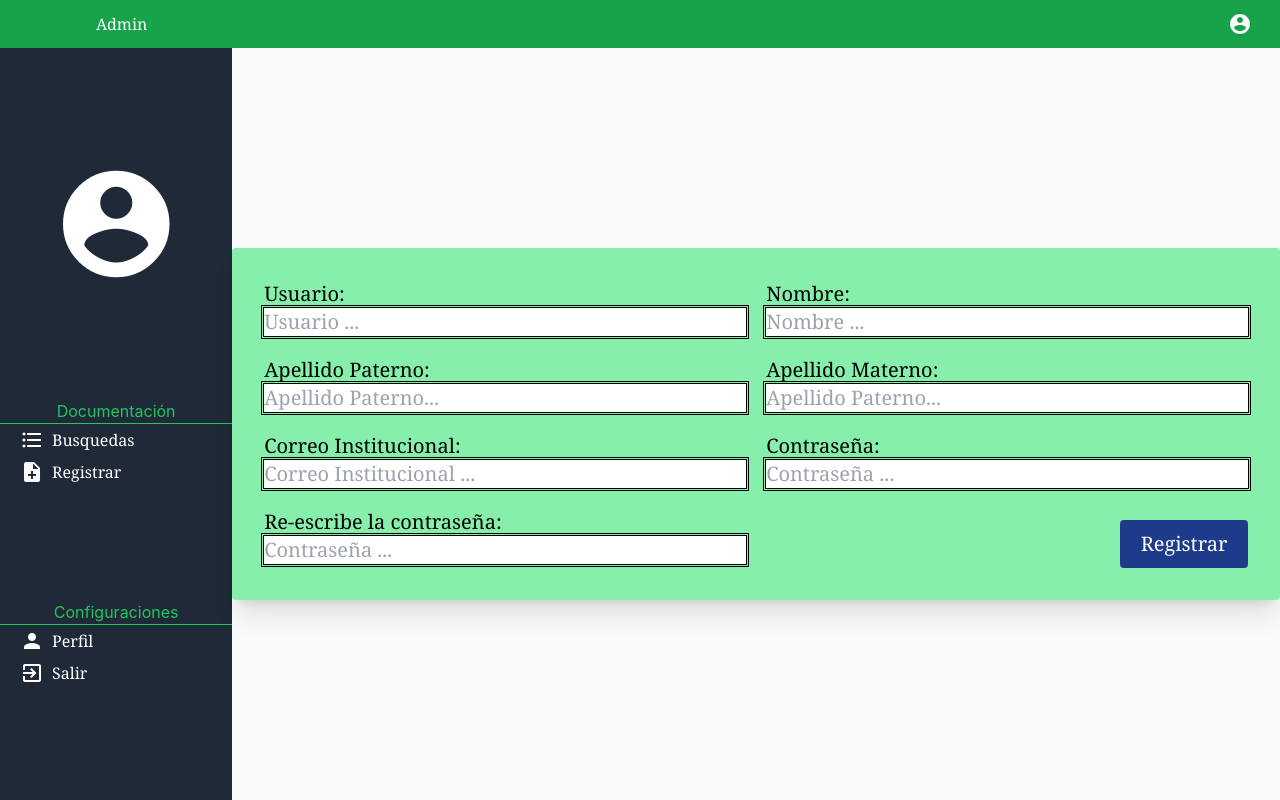
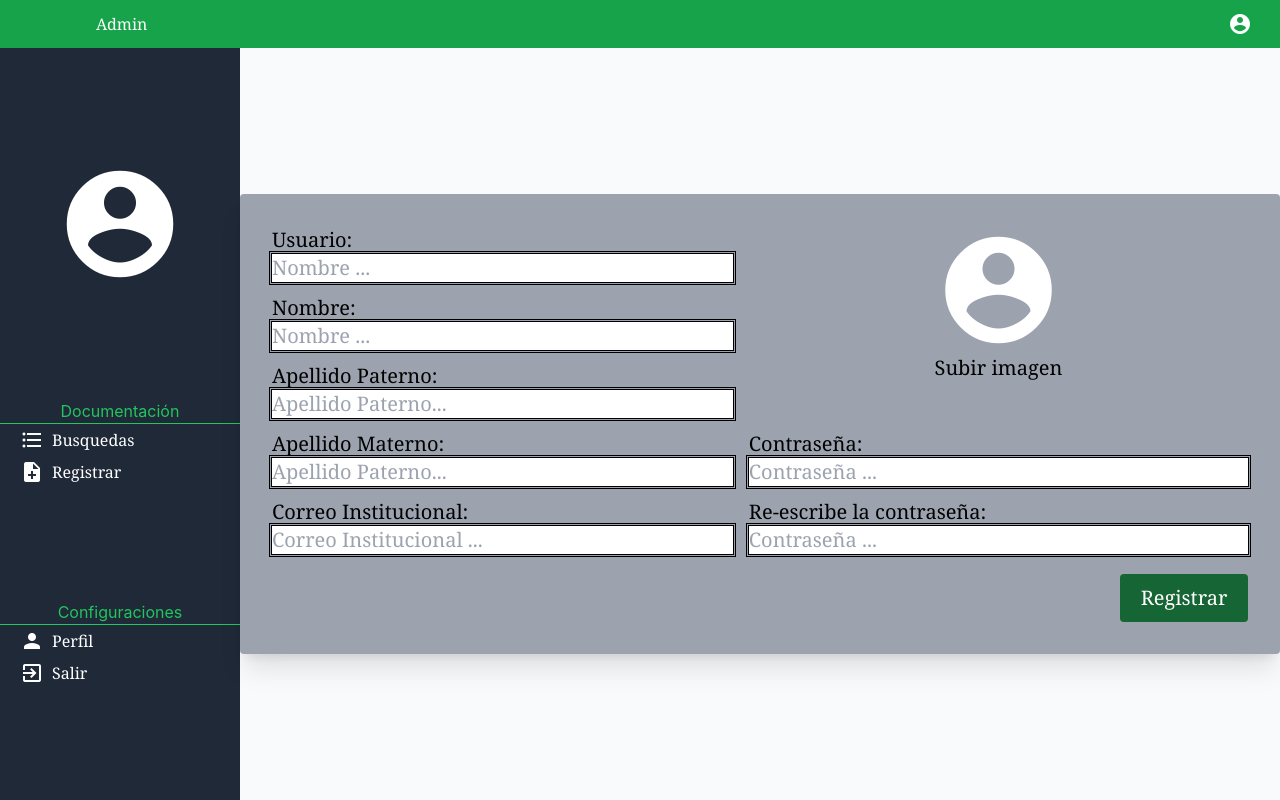
Before and after one commit to JazOki/Modular2, a Next.js app: page /dashboard_registrarA in a window 1280 px wide. Built offline with nearby package versions, Linux system fonts and the light colour scheme.

Commit message:
file done

```diff
--- a/pages/dashboard_registrarA.jsx
+++ b/pages/dashboard_registrarA.jsx
@@ -1,91 +1,105 @@
 import Layout from "../components/LayoutAdmin";
 
-const Perfil = () => {
+const Perfil = ({ icono }) => {
   return (
     <Layout>
       <div className="flex items-center justify-center h-full font-serif text-left text-xl bg-slate-50">
-        <div className="bg-green-300 rounded shadow-xl">
+        <div className="bg-gray-400 rounded shadow-xl">
           <form>
-            <div className="grid grid-cols-2 gap-5 p-6 md:p-8 text-center md:text-left">
-              {/* <div className="w-full flex flex-col justify-end">
-                <p className=" text-xl text-black-600 ">
-                  Usuario:
-                </p>
-                <select
-                  name="select"
-                  className=" text-black-600 w-auto outline-double outline-3"
-                >
-                  <option value="etapa1">Etapa 1: Planteamiento del problema </option>
-                  <option value="etapa2">Etapa 2: Resumen del protyecto </option>
-                  <option value="etapa3">Etapa 3: Documentación final </option>
-                </select>
-              </div> */}
-              <p className=" text-xl text-black ">
+            <div className="flex gap-4 p-6 md:p-8 text-center md:text-left">
+              <div id=" Primera columna" className="flex flex-col">
+                {/* <p className=" text-xl text-black ">
                   Usuario:
                   <input
                     type="text"
-                  className="text-black outline-double outline-3 w-full" readOnly
-                  placeholder="Usuario ..."
+
+                    className="bg-transparent border-b-2 border-black w-full"
+                  ></input>
+                </p> */}
+                <p className=" text-xl text-black">
+                  Usuario:
+                  <input
+                    type="text"
+                    className="text-black outline-double outline-3 w-full"
+                    placeholder="Nombre ..."
                   ></input>
                 </p>
-              <p className=" text-xl text-black ">
+                <p className=" text-xl text-black mt-3">
                   Nombre:
                   <input
                     type="text"
-                  className="text-black outline-double outline-3 w-full" readOnly
+                    className="text-black outline-double outline-3 w-full"
                     placeholder="Nombre ..."
                   ></input>
                 </p>
-              <p className=" text-xl text-black ">
+
+                <p className=" text-xl text-black mt-3">
                   Apellido Paterno:
                   <input
                     type="text"
-                  className="text-black outline-double outline-3 w-full" readOnly
+                    className="text-black outline-double outline-3 w-full"
                     placeholder="Apellido Paterno..."
                   ></input>
                 </p>
-              <p className=" text-xl text-black ">
+
+                <p className=" text-xl text-black mt-3">
                   Apellido Materno:
                   <input
                     type="text"
-                  className="text-black outline-double outline-3 w-full" readOnly
+                    className="text-black outline-double outline-3 w-full"
                     placeholder="Apellido Paterno..."
                   ></input>
                 </p>
-              <p className=" text-xl text-black ">
+                <p className=" text-xl text-black mt-3">
                   Correo Institucional:
                   <input
                     type="text"
-                  className="text-black outline-double outline-3 w-full" readOnly
+                    className="text-black outline-double outline-3 w-full"
                     placeholder="Correo Institucional ..."
                   ></input>
 
                 </p>
 
-              <p className=" text-xl text-black ">
+              </div>
+              <div id="Segunda columna" className="flex flex-col">
+                <label htmlFor="image-file">
+                  <p className="items-center flex flex-col">
+                    <span className="text-white material-icons text-9xl">
+                      account_circle
+                    </span>
+                    Subir imagen
+                  </p>
+                  <input className="hidden" type="file" name="image-file" id="image-file" />
+                </label>
+
+                <p className=" text-xl text-black mt-12">
                   Contraseña:
                   <input
                     type="text"
-                  className="text-black outline-double outline-3 w-full" readOnly
+                    className="text-black outline-double outline-3 w-full"
                     placeholder="Contraseña ..."
                   ></input>
 
                 </p>
 
-              <p className=" text-xl text-black ">
+
+                <p className=" text-xl text-black mt-3">
                   Re-escribe la contraseña:
                   <input
                     type="text"
-                  className="text-black outline-double outline-3 w-full" readOnly
+                    className="text-black outline-double outline-3 w-full"
                     placeholder="Contraseña ..."
                   ></input>
-
                 </p>
-              <div className="flex justify-end mt-3">
-                  <button className="text-white  rounded left ml-10 w-32 h-12 transition bg-blue-900 hover:-translate-y-1 hover:scale-110 hover:bg-blue duration-150">
+                <div className="flex justify-end mt-5">
+                  <button className="text-white  rounded left ml-10 w-32 h-12 transition bg-green-800 hover:-translate-y-1 hover:scale-110 hover:bg-blue duration-150">
                     Registrar
                   </button>
                 </div>
+              </div>
+
+
+
             </div>
           </form>
         </div>
```
Lines whose indentation alone changed are shown as unchanged.
